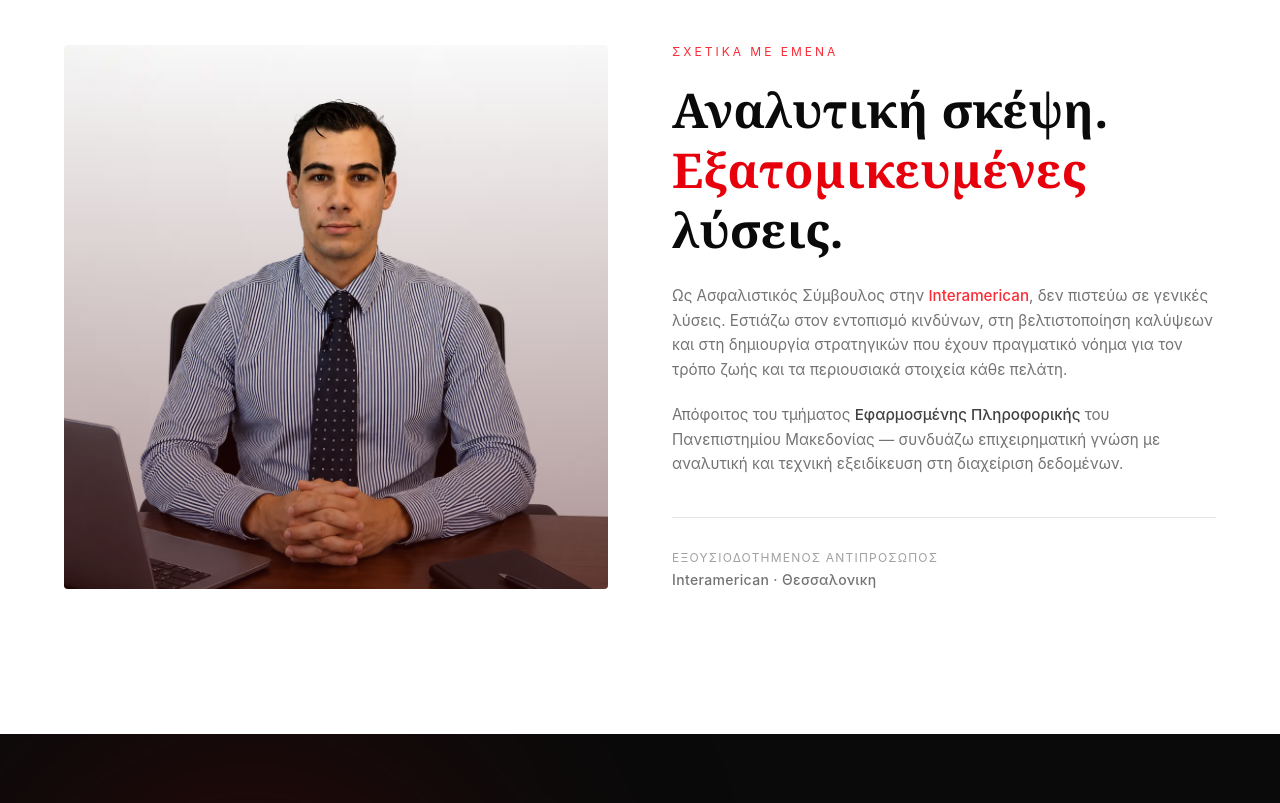
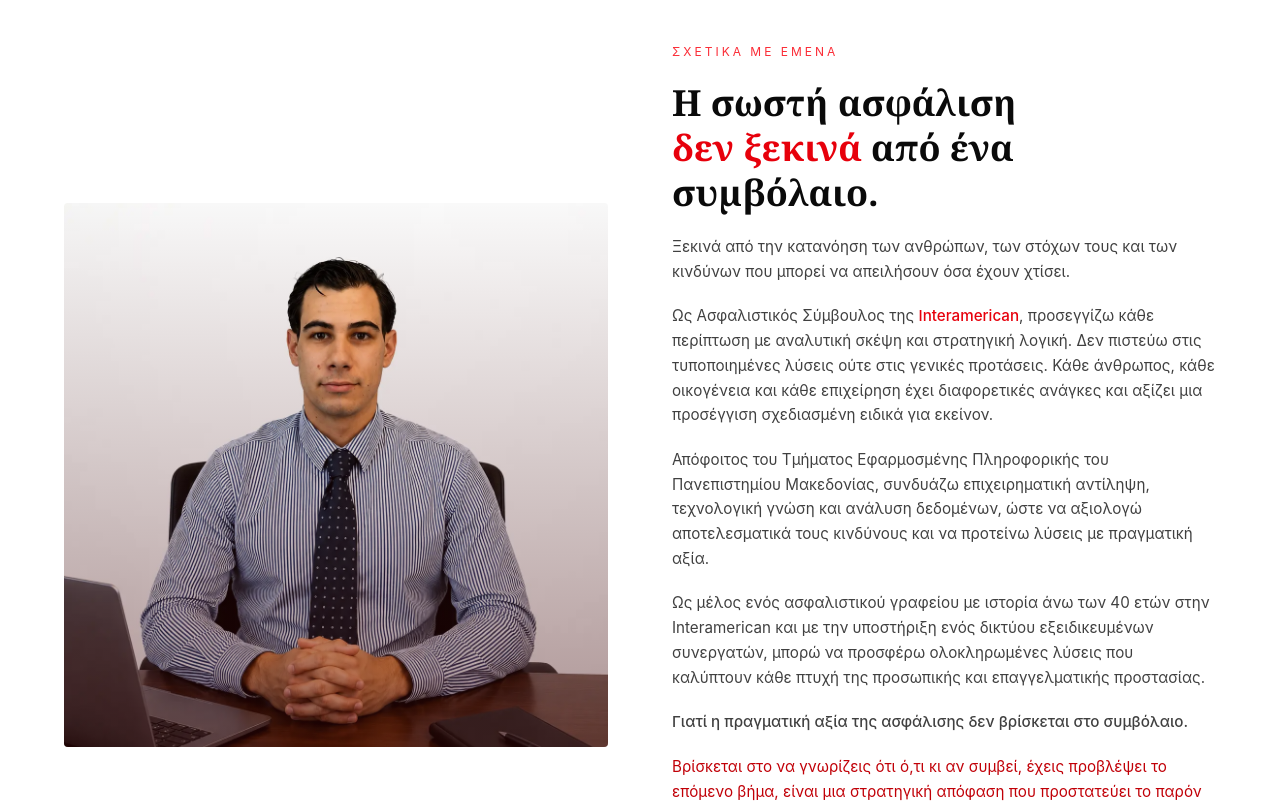
Before and after one commit to tzarhs/insurance-advisor-portfolio, a React (Vite) app: page / in a window 1280 px wide. Shown: the part 900-1703 px from the top of the page. Built offline with nearby package versions, Linux system fonts and the light colour scheme; no server answers.

Commit message:
Changed the about me paragraph

```diff
--- a/src/components/About.jsx
+++ b/src/components/About.jsx
@@ -59,8 +59,6 @@ export default function About() {
             inView ? "opacity-100 translate-x-0" : "opacity-0 translate-x-0"
           }`}
         >
-          {/* Eyebrow — decorative, hidden from screen readers to avoid
-              reading "Σχετικά με μένα" twice (section label + heading) */}
           <div aria-hidden="true" className="flex items-center gap-3 mb-5">
             <span className="text-red-500 text-xs tracking-[0.25em] uppercase">
               Σχετικα με εμενα
@@ -70,32 +68,48 @@ export default function About() {
           {/* id matches aria-labelledby on <section> */}
           <h2
             id="about-heading"
-            className="font-serif text-3xl sm:text-4xl md:text-5xl text-neutral-950 font-bold leading-tight mb-6"
+            className="font-serif text-2xl sm:text-3xl md:text-4xl text-neutral-950 font-bold leading-tight mb-5"
           >
-            Αναλυτική σκέψη.
+            Η σωστή ασφάλιση
             <br />
-            <span className="text-red-600">Εξατομικευμένες</span> λύσεις.
+            <span className="text-red-600"> δεν ξεκινά</span> από ένα συμβόλαιο.
           </h2>
 
-          <p className="text-neutral-500 text-sm sm:text-[0.95rem] leading-relaxed mb-5">
-            Ως Ασφαλιστικός Σύμβουλος στην{" "}
-            <span className="text-red-500 font-medium">Interamerican</span>, δεν
-            πιστεύω σε γενικές λύσεις. Εστιάζω στον εντοπισμό κινδύνων, στη
-            βελτιστοποίηση καλύψεων και στη δημιουργία στρατηγικών που έχουν
-            πραγματικό νόημα για τον τρόπο ζωής και τα περιουσιακά στοιχεία κάθε
-            πελάτη.
+          <p className="text-neutral-700 text-sm sm:text-[0.95rem] leading-relaxed mb-5">
+            Ξεκινά από την κατανόηση των ανθρώπων, των στόχων τους και των
+            κινδύνων που μπορεί να απειλήσουν όσα έχουν χτίσει.
+          </p>
+          <p className="text-neutral-700 text-sm sm:text-[0.95rem] leading-relaxed mb-5">
+            Ως Ασφαλιστικός Σύμβουλος της{" "}
+            <span className="text-red-600 font-medium">Interamerican</span>,
+            προσεγγίζω κάθε περίπτωση με αναλυτική σκέψη και στρατηγική λογική.
+            Δεν πιστεύω στις τυποποιημένες λύσεις ούτε στις γενικές προτάσεις.
+            Κάθε άνθρωπος, κάθε οικογένεια και κάθε επιχείρηση έχει διαφορετικές
+            ανάγκες και αξίζει μια προσέγγιση σχεδιασμένη ειδικά για εκείνον.
           </p>
 
-          <p className="text-neutral-500 text-[0.95rem] leading-relaxed mb-10">
-            Απόφοιτος του τμήματος{" "}
-            <span className="text-neutral-700 font-medium">
-              Εφαρμοσμένης Πληροφορικής
-            </span>{" "}
-            του Πανεπιστημίου Μακεδονίας — συνδυάζω επιχειρηματική γνώση με
-            αναλυτική και τεχνική εξειδίκευση στη διαχείριση δεδομένων.
+          <p className="text-neutral-700 text-[0.95rem] leading-relaxed mb-5">
+            Απόφοιτος του Τμήματος Εφαρμοσμένης Πληροφορικής του Πανεπιστημίου
+            Μακεδονίας, συνδυάζω επιχειρηματική αντίληψη, τεχνολογική γνώση και
+            ανάλυση δεδομένων, ώστε να αξιολογώ αποτελεσματικά τους κινδύνους
+            και να προτείνω λύσεις με πραγματική αξία.
+          </p>
+          <p className="text-neutral-700 text-[0.95rem] leading-relaxed mb-5">
+            Ως μέλος ενός ασφαλιστικού γραφείου με ιστορία άνω των 40 ετών στην
+            Interamerican και με την υποστήριξη ενός δικτύου εξειδικευμένων
+            συνεργατών, μπορώ να προσφέρω ολοκληρωμένες λύσεις που καλύπτουν
+            κάθε πτυχή της προσωπικής και επαγγελματικής προστασίας.
+          </p>
+          <p className="text-neutral-700 text-[0.95rem] leading-relaxed font-medium mb-5">
+            Γιατί η πραγματική αξία της ασφάλισης δεν βρίσκεται στο συμβόλαιο.
+          </p>
+          <p className="text-red-700 text-[0.95rem] leading-relaxed mb-5">
+            Βρίσκεται στο να γνωρίζεις ότι ό,τι κι αν συμβεί, έχεις προβλέψει το
+            επόμενο βήμα, είναι μια στρατηγική απόφαση που προστατεύει το παρόν
+            και διασφαλίζει το μέλλον.
           </p>
 
-          <div className="border-t border-neutral-200 pt-8">
+          <div className="border-t border-neutral-200 pt-4">
             <p className="text-neutral-400 text-xs tracking-[0.1em] uppercase mb-1">
               Εξουσιοδοτημενος Αντιπροσωπος
             </p>
```
